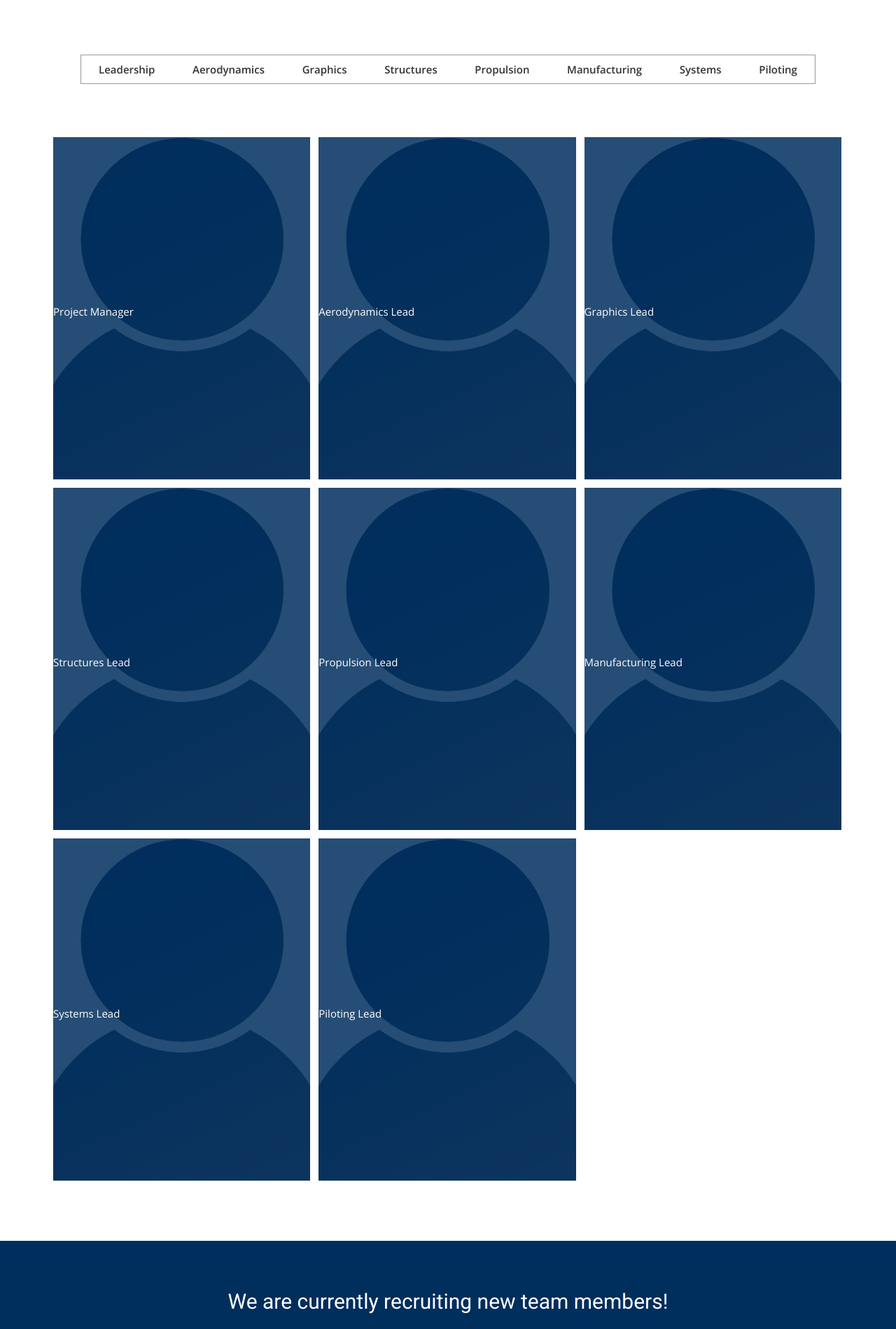
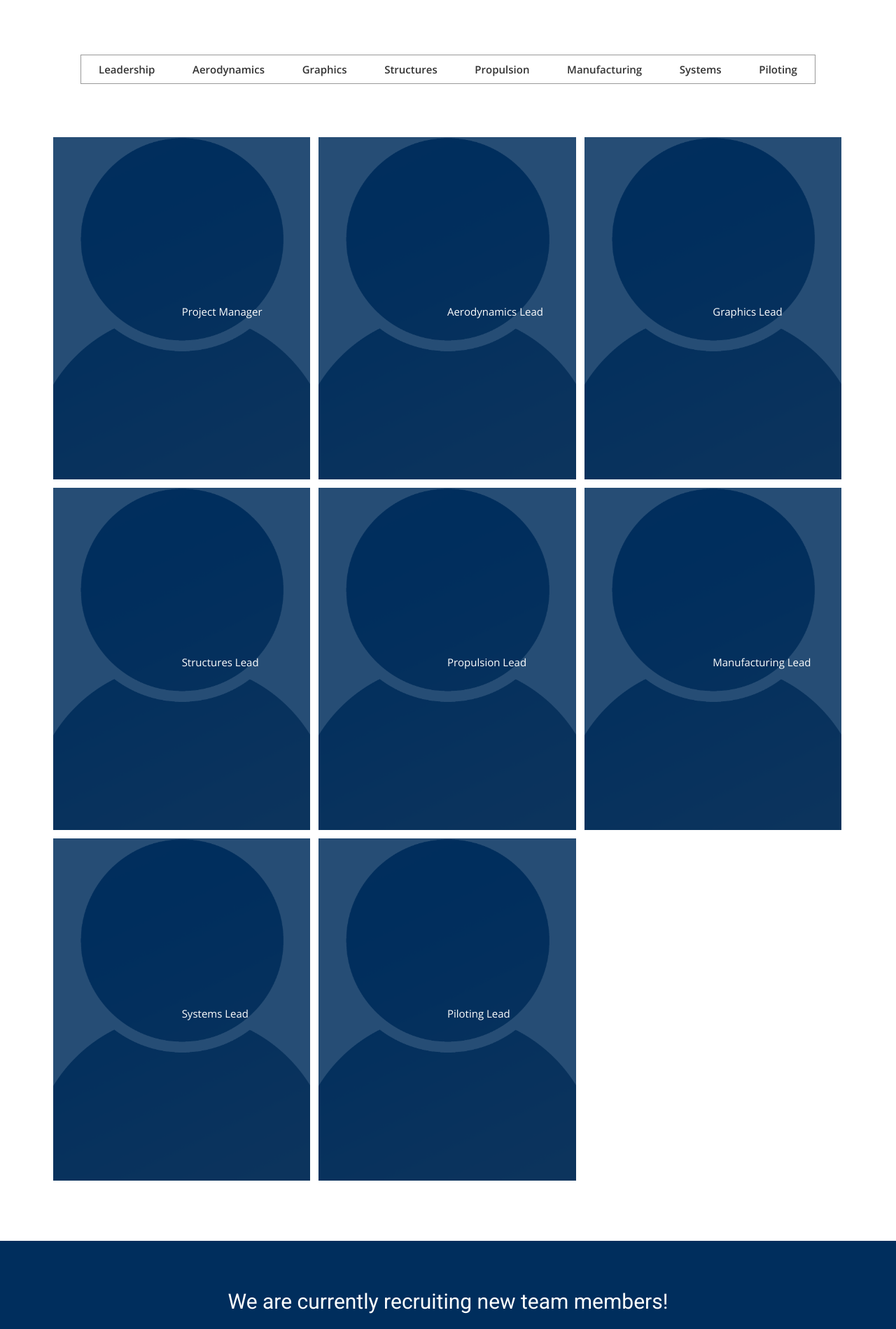
Before and after one commit to BYU-Aeronautics-Club/DBF, a Jekyll site: the page built from members.html, in a window 1280 px wide. Shown: the part 424-2323 px from the top of the page at 70% size. Built offline with Jekyll 4.4.1, drawn with Linux system fonts in a browser that asks for light colours; nearby versions of some CDN libraries; some web fonts are replaced.

Commit message:
try centering better

```diff
--- a/css/airspace.css
+++ b/css/airspace.css
@@ -586,7 +586,7 @@ font header .navbar-default .navbar-nav li a:hover {
   text-align: center;
   position: absolute;
   top: 50%;
-  /* left: 10%; */
+  left: 50%;
   -webkit-transform: translate(0%, 42%);
   -moz-transform: translate(0%, 42%);
   -ms-transform: translate(0%, 42%);
@@ -634,7 +634,7 @@ font header .navbar-default .navbar-nav li a:hover {
   text-align: center;
   position: absolute;
   top: 50%;
-  /* left: 10%; */
+  left: 50%;
   color: white;
   -webkit-transform: translate(0%, -50%);
   -moz-transform: translate(0%, -50%);
```
